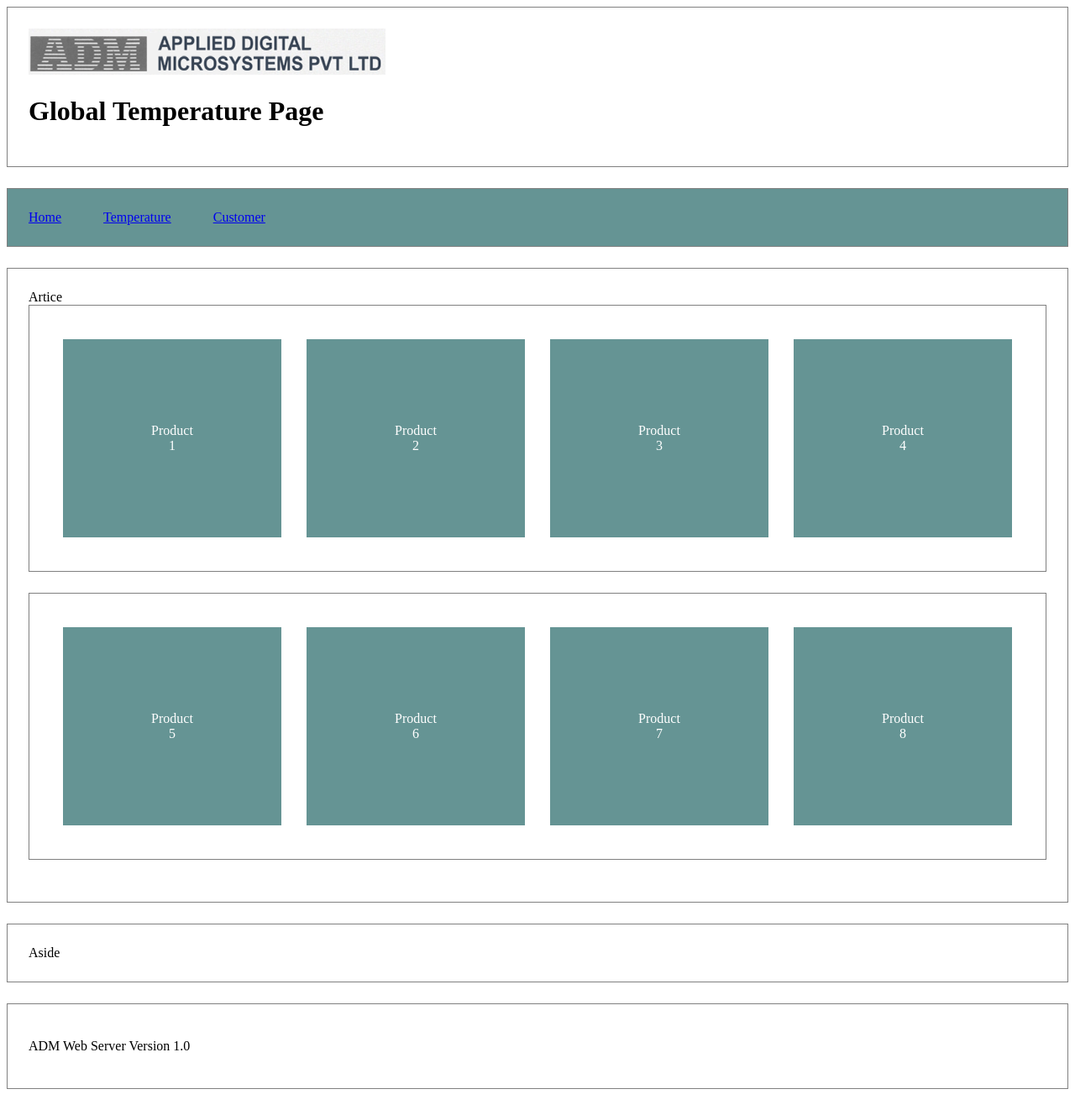
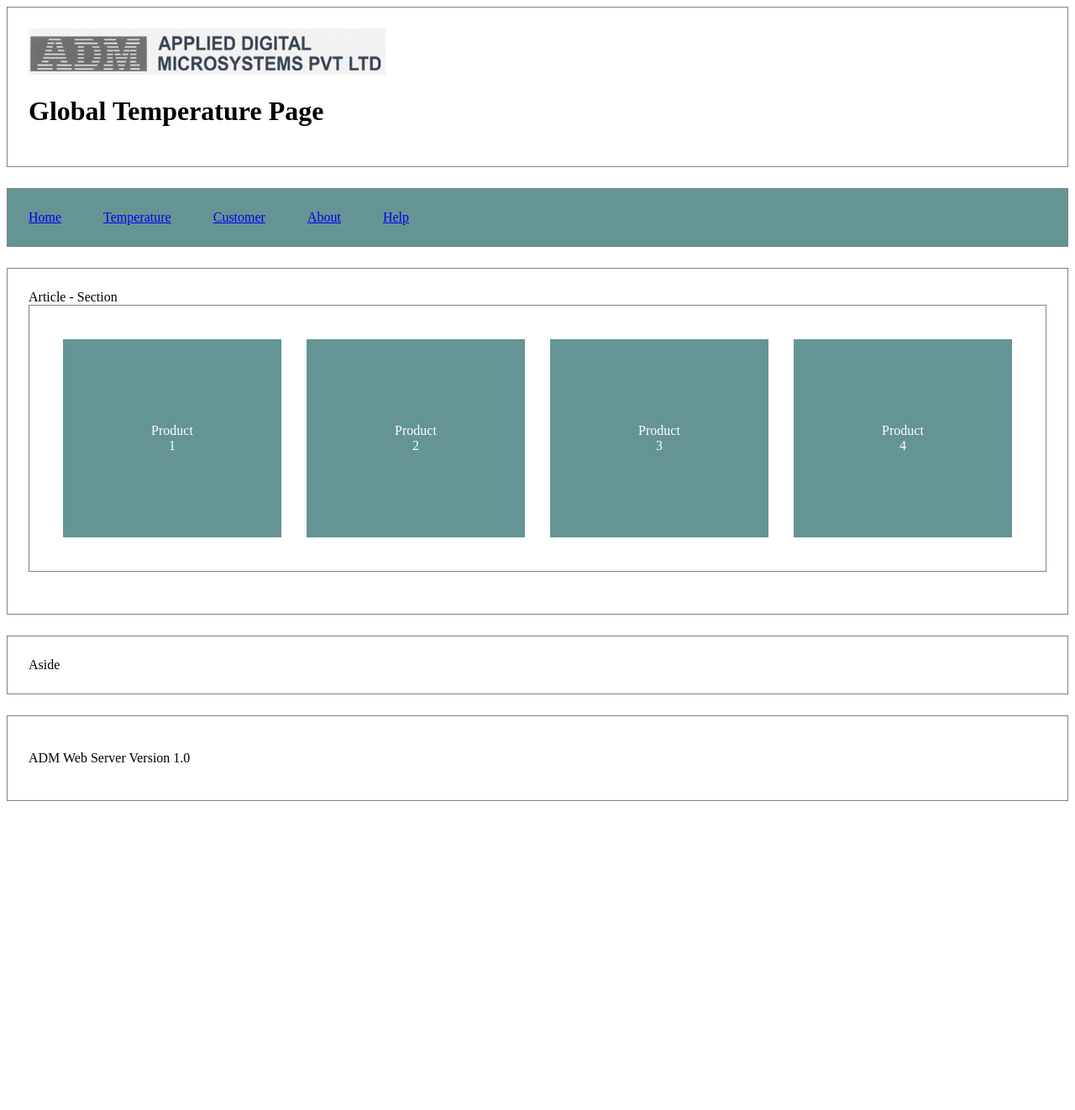
Before and after one commit to mbhatkal/node-web-server, a Node server app: page /Temperature in a window 1280 px wide. Shown: the whole page at 84% size. After the commit the page ends 954 px from the top, so only its background shows below. Run offline with Node 20, Linux system fonts and the light colour scheme.

```diff
--- a/views/index.hbs
+++ b/views/index.hbs
@@ -14,20 +14,16 @@
       <a href="{{href1}}">{{refInfo1}}</a>
       <a href="{{href2}}">{{refInfo2}}</a>
       <a href="{{href3}}">{{refInfo3}}</a>
+      <a href="{{href4}}">{{refInfo4}}</a>
+      <a href="{{href5}}">{{refInfo5}}</a>
   </nav>
-  <article>Artice
+  <article>Article - Section
   	<section>
     	<div>Product 1 </div>
     	<div>Product 2 </div>
     	<div>Product 3 </div>
     	<div>Product 4 </div>
     </section>
-    <section>
-    	<div>Product 5 </div>
-    	<div>Product 6 </div>
-    	<div>Product 7 </div>
-    	<div>Product 8 </div>
-  	</section>
   </article>
   <aside>Aside</aside>
   <footer>
```
